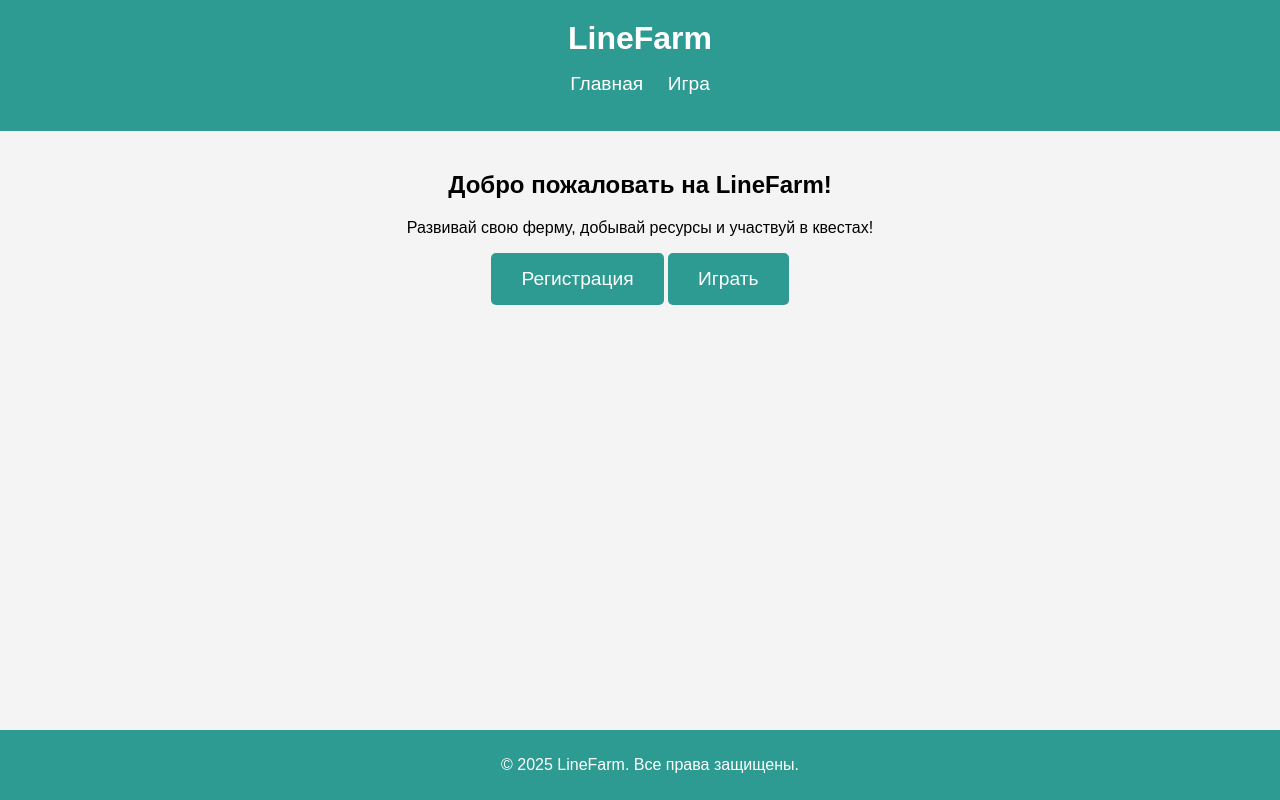
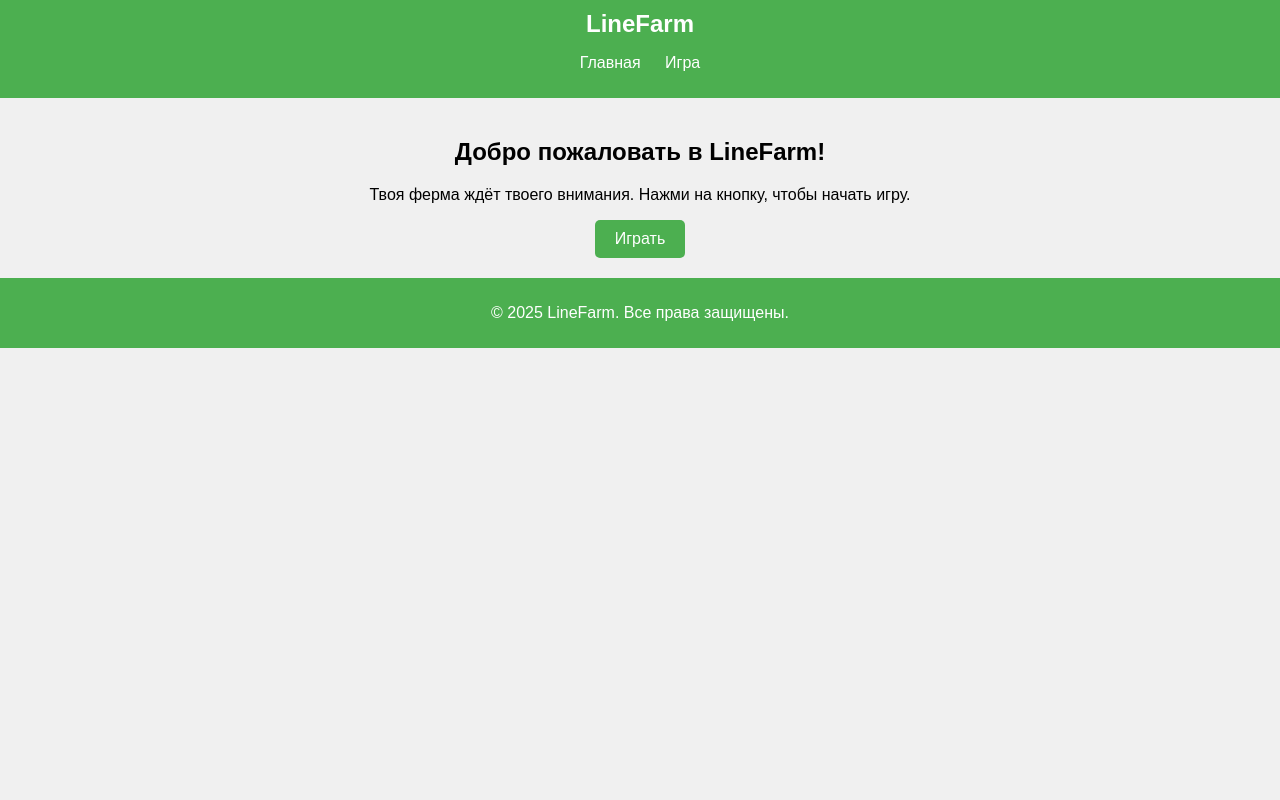
Before and after one commit to Clofixs/LineFarm, a plain HTML site: page index.html in a window 1280 px wide. Drawn offline with Linux system fonts and the light colour scheme.

Commit message:
Замена кодов

```diff
--- a/index.html
+++ b/index.html
@@ -4,33 +4,29 @@
     <meta charset="UTF-8">
     <meta name="viewport" content="width=device-width, initial-scale=1.0">
     <title>LineFarm — Главная страница</title>
-    <link rel="stylesheet" href="style.css">  <!-- Подключение стилей -->
+    <link rel="stylesheet" href="style.css">
 </head>
 <body>
     <header>
         <div class="logo">LineFarm</div>
         <nav>
             <ul>
-                <li><a href="index.html">Главная</a></li>  <!-- Ссылка на главную -->
-                <li><a href="game.html">Игра</a></li>     <!-- Ссылка на страницу игры -->
+                <li><a href="index.html">Главная</a></li>
+                <li><a href="game.html">Игра</a></li>
             </ul>
         </nav>
     </header>
 
-    <section>
-        <h1>Добро пожаловать на LineFarm!</h1>
-        <p>Развивай свою ферму, добывай ресурсы и участвуй в квестах!</p>
-
-        <div class="buttons">
-            <button id="registerButton">Регистрация</button>
-            <a href="game.html"><button id="playButton">Играть</button></a>
-        </div>
+    <section id="main">
+        <h1>Добро пожаловать в LineFarm!</h1>
+        <p>Твоя ферма ждёт твоего внимания. Нажми на кнопку, чтобы начать игру.</p>
+        <a href="game.html">
+            <button id="startGameButton">Играть</button>
+        </a>
     </section>
 
     <footer>
         <p>© 2025 LineFarm. Все права защищены.</p>
     </footer>
-
-    <script src="script.js"></script>  <!-- Подключение скрипта -->
 </body>
 </html>
--- a/script.js
+++ b/script.js
@@ -1,10 +1,4 @@
-// Пример: обработка нажатия на кнопку "Начать игру"
-document.getElementById('startGameButton').addEventListener('click', function() {
-    alert("Игра начинается! Добро пожаловать в LineFarm!");
-    // Здесь можно добавить логику для старта игры
-});
-
-let scene, camera, renderer;
+let scene, camera, renderer, controls;
 
 function init() {
     // Создаем сцену
@@ -34,12 +28,23 @@ function init() {
     // Перемещение камеры
     camera.position.z = 5;
 
+    // Инициализация OrbitControls
+    controls = new THREE.OrbitControls(camera, renderer.domElement);
+    controls.enableDamping = true;  // Для плавного движения
+    controls.dampingFactor = 0.25; // Плавность
+    controls.screenSpacePanning = false; // Чтобы панорамирование не выходило за пределы экрана
+    controls.maxPolarAngle = Math.PI / 2; // Ограничим угол поворота камеры (чтобы не смотреть вниз)
+
     animate();
 }
 
 // Функция для анимации
 function animate() {
     requestAnimationFrame(animate);
+
+    // Обновляем управление камерой
+    controls.update();  // Для плавного обновления
+
     renderer.render(scene, camera);
 }
 
--- a/style.css
+++ b/style.css
@@ -1,24 +1,25 @@
+/* Основные стили для страницы */
 body {
     font-family: Arial, sans-serif;
     margin: 0;
     padding: 0;
-    background-color: #f4f4f4;
+    background-color: #f0f0f0;
 }
 
 header {
-    background-color: #2d9b92;
+    background-color: #4CAF50;
     color: white;
-    padding: 20px;
+    padding: 10px 20px;
     text-align: center;
 }
 
 header .logo {
-    font-size: 2rem;
+    font-size: 24px;
     font-weight: bold;
 }
 
 nav ul {
-    list-style: none;
+    list-style-type: none;
     padding: 0;
 }
 
@@ -30,35 +31,30 @@ nav ul li {
 nav ul li a {
     color: white;
     text-decoration: none;
-    font-size: 1.2rem;
 }
 
-section {
+#main {
+    text-align: center;
     padding: 20px;
-    text-align: center;
 }
 
 button {
-    background-color: #2d9b92;
+    padding: 10px 20px;
+    font-size: 16px;
+    cursor: pointer;
+    background-color: #4CAF50;
     color: white;
     border: none;
-    padding: 15px 30px;
-    font-size: 1.2rem;
-    cursor: pointer;
     border-radius: 5px;
-    transition: background-color 0.3s;
 }
 
 button:hover {
-    background-color: #1a7a70;
+    background-color: #45a049;
 }
 
 footer {
     text-align: center;
-    background-color: #2d9b92;
+    padding: 10px;
+    background-color: #4CAF50;
     color: white;
-    padding: 10px;
-    position: fixed;
-    width: 100%;
-    bottom: 0;
 }
```
Also changed, not shown: game.html (+1 -2 lines).
